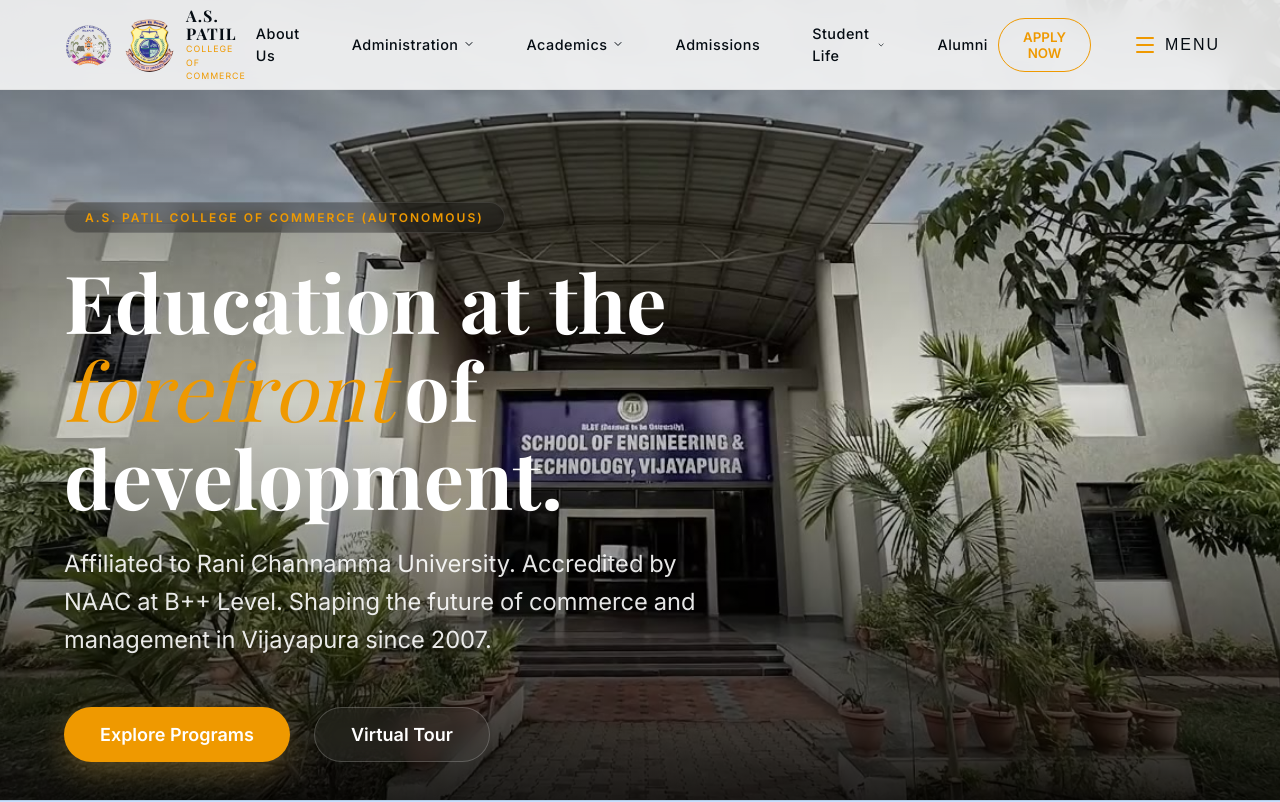
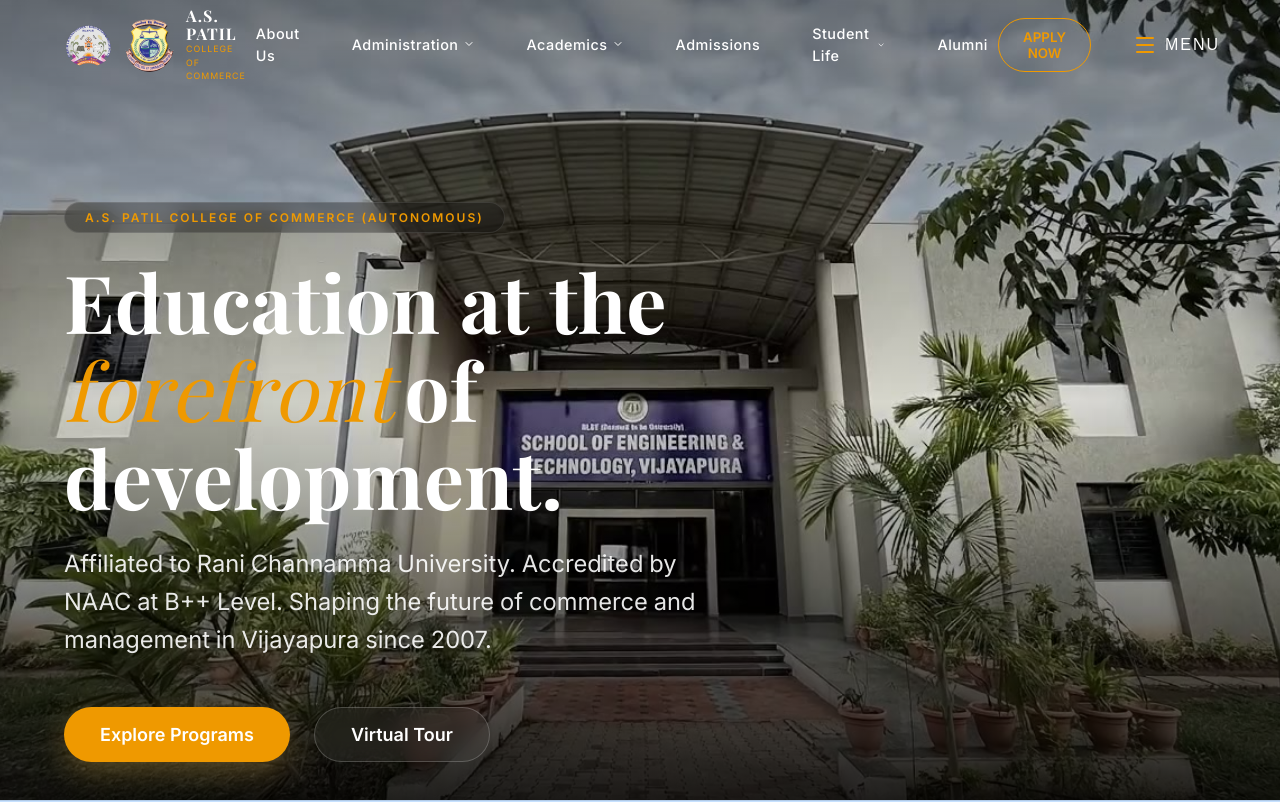
Before and after one commit to rajashekharexe/College-Website, a React (Vite) app: page / in a window 1280 px wide. Shown: the top 802 px of the page. Built offline with nearby package versions, Linux system fonts and the light colour scheme; a web font is replaced by a local one.

Commit message:
Fix: transparent navbar bg and white text on hero

```diff
--- a/src/components/Navbar.jsx
+++ b/src/components/Navbar.jsx
@@ -61,10 +61,10 @@
     alignItems: 'center',
     padding: '0 5%',
     transition: 'all 0.4s cubic-bezier(0.4, 0, 0.2, 1)',
-    // Frosted glass background so black text is always legible
-    background: isScrolled ? 'var(--surface-900)' : 'rgba(255, 255, 255, 0.85)',
-    backdropFilter: isScrolled ? 'none' : 'blur(12px)',
-    borderBottom: isScrolled ? '1px solid rgba(0,0,0,0.05)' : '1px solid rgba(0,0,0,0.05)',
+    // Completely transparent when at the top to let the sky show through!
+    background: isScrolled ? 'var(--surface-900)' : 'transparent',
+    backdropFilter: isScrolled ? 'none' : 'none',
+    borderBottom: isScrolled ? '1px solid rgba(0,0,0,0.05)' : '1px solid transparent',
   };
 
   const navItems = [
@@ -146,7 +146,7 @@
                 }}
               />
               <div style={{ display: 'flex', flexDirection: 'column' }}>
-                <span style={{ fontFamily: 'var(--font-display)', fontSize: '1rem', fontWeight: 700, letterSpacing: '1px', color: 'var(--brand-50)', lineHeight: 1.1 }}>
+                <span style={{ fontFamily: 'var(--font-display)', fontSize: '1rem', fontWeight: 700, letterSpacing: '1px', color: isScrolled ? 'var(--brand-50)' : '#fff', lineHeight: 1.1, transition: 'color 0.4s' }}>
                   A.S. PATIL
                 </span>
                 <span style={{ fontSize: '0.55rem', color: 'var(--accent-500)', letterSpacing: '1px', textTransform: 'uppercase' }}>
@@ -161,7 +161,7 @@
               <div key={item.name} className="nav-item-group" style={{ position: 'relative', height: '100%', display: 'flex', alignItems: 'center' }}>
                 <Magnetic>
                   <Link to={item.link} style={{
-                    color: 'var(--brand-50)',
+                    color: isScrolled ? 'var(--brand-50)' : '#fff',
                     fontSize: '0.9rem',
                     fontWeight: 500,
                     letterSpacing: '0.5px',
@@ -250,7 +250,7 @@
                 style={{
                   background: 'transparent',
                   border: 'none',
-                  color: 'var(--brand-50)',
+                  color: isScrolled ? 'var(--brand-50)' : '#fff',
                   cursor: 'pointer',
                   display: 'flex',
                   alignItems: 'center',
```
